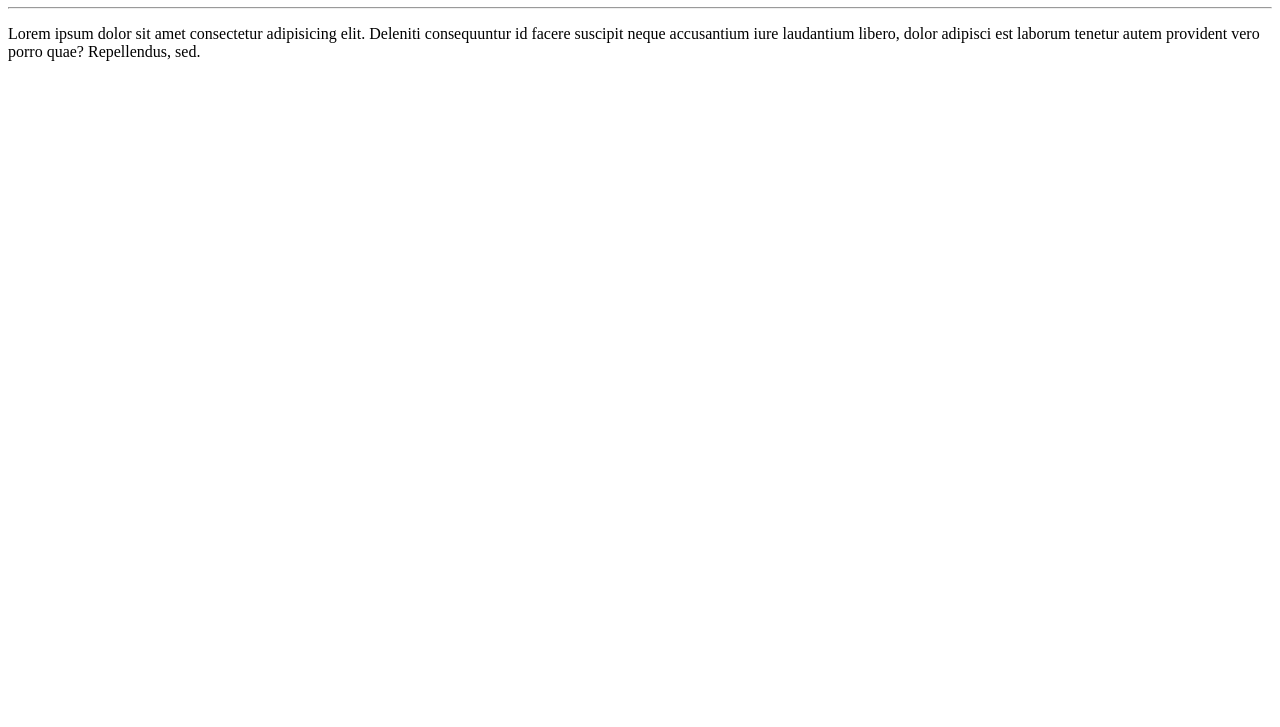
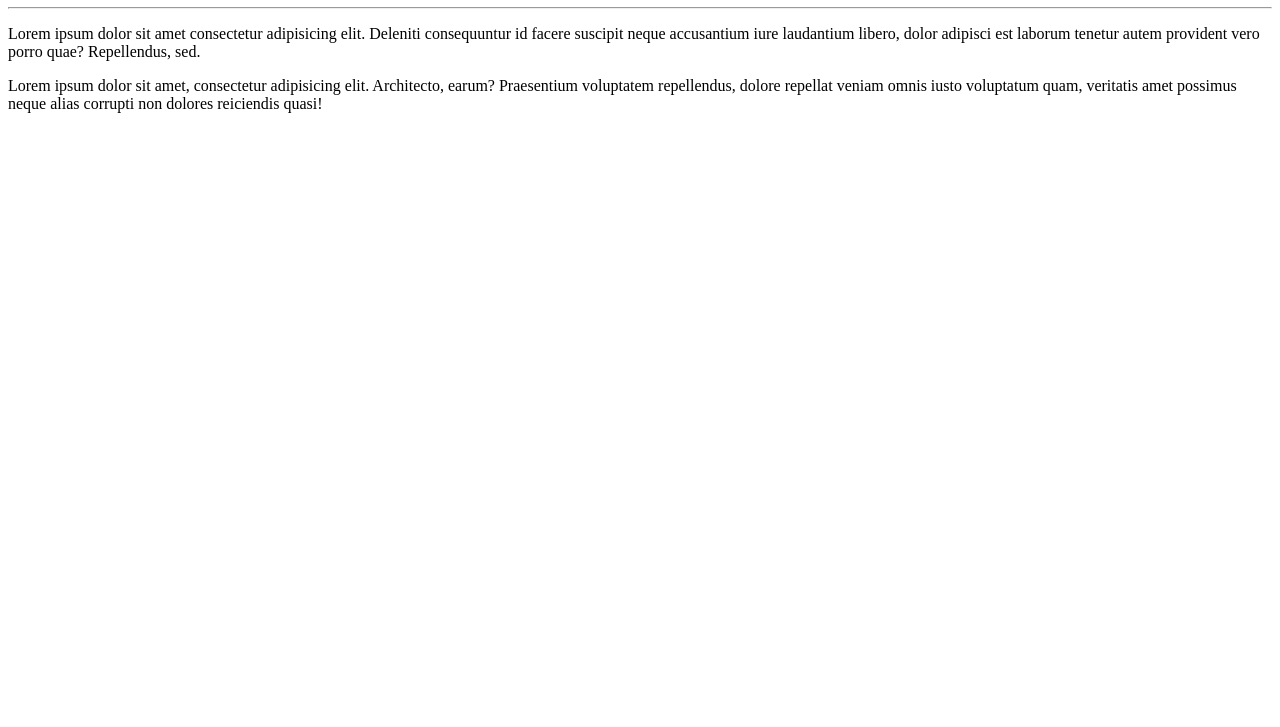
Before and after one commit to OJuauum/Ola-Mundo, a plain HTML site: page Site-exemplo/index.html in a window 1280 px wide. Shown: the part 73-800 px from the top of the page. Drawn offline with Linux system fonts and the light colour scheme.

Commit message:
adicionei um paragrafo

```diff
--- a/Site-exemplo/index.html
+++ b/Site-exemplo/index.html
@@ -10,5 +10,6 @@
     <h1>Olá, Mundo</h1>
     <hr>
     <p>Lorem ipsum dolor sit amet consectetur adipisicing elit. Deleniti consequuntur id facere suscipit neque accusantium iure laudantium libero, dolor adipisci est laborum tenetur autem provident vero porro quae? Repellendus, sed.</p>
+    <p>Lorem ipsum dolor sit amet, consectetur adipisicing elit. Architecto, earum? Praesentium voluptatem repellendus, dolore repellat veniam omnis iusto voluptatum quam, veritatis amet possimus neque alias corrupti non dolores reiciendis quasi!</p>
 </body>
 </html>
```
